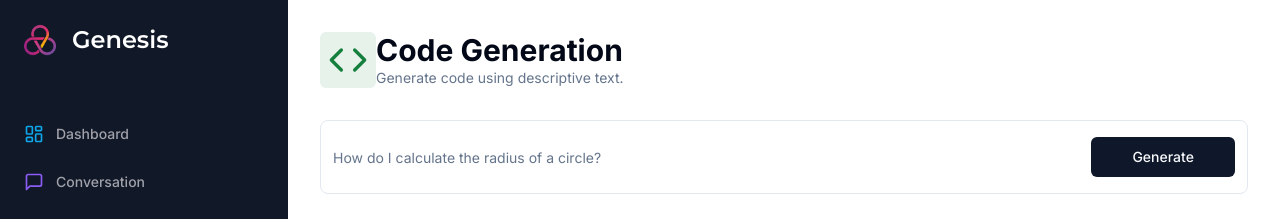
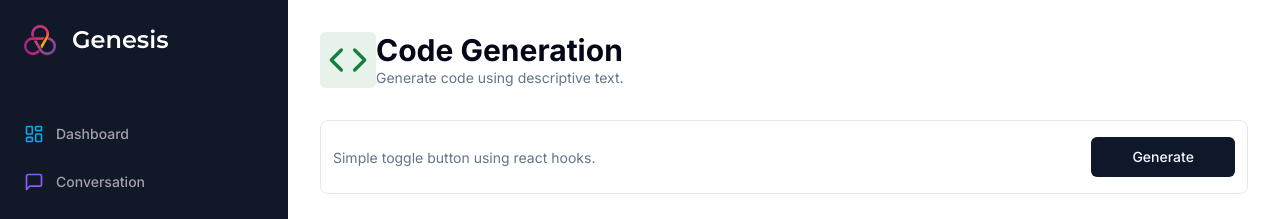
Before and after one commit to Ashiqur97/SaaS-AI-Platform-with-Next.js-13-React-Tailwind-Prisma-Stripe, a Next.js app: page /code in a window 1280 px wide. Shown: the top 219 px of the page. Built offline with nearby package versions, Linux system fonts and the light colour scheme.

Commit message:
code change

```diff
--- a/app/(dashboard)/(routes)/code/page.tsx
+++ b/app/(dashboard)/(routes)/code/page.tsx
@@ -77,9 +77,7 @@ const CodePage = () => {
                                         <Input
                                         className="border-0 outline-none focus-visible:ring-0 focus-visible:ring-transparent"
                                         disabled={isLoading}
-                                        placeholder="How do I calculate the radius of a circle?
-
-                                        "
+                                        placeholder="Simple toggle button using react hooks."
                                         {...field}
                                         />
                                     </FormControl>
```
